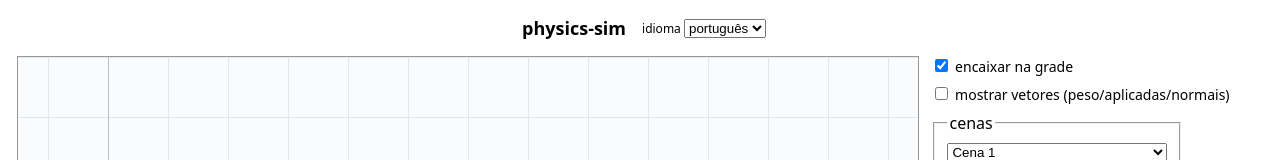
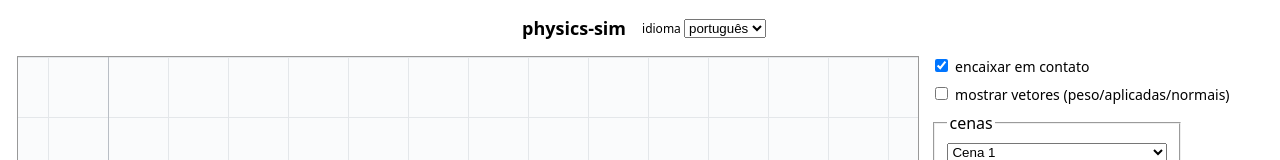
Before and after one commit to Laginho/PhysiSyst, a React (Vite) app: page / in a window 1280 px wide. Shown: the top 160 px of the page. Built offline with nearby package versions, Linux system fonts and the light colour scheme.

Commit message:
feat: snap placements to contact surfaces
Role: MAKE (gpt-5.6-luna)

```diff
--- a/src/App.tsx
+++ b/src/App.tsx
@@ -33,6 +33,7 @@ import {
   type BodyPatch,
 } from './editor/doc'
 import { bodyAtPoint, worldToLocal } from './editor/hitTest'
+import { resolveContactSnap } from './editor/contactSnap'
 import {
   alphaFromLocal,
   clampAlphaDeg,
@@ -40,8 +41,6 @@ import {
   HANDLE_SIZE_PX,
   minDimension,
   pickHandle,
-  snapMovePosition,
-  snapPoint,
 } from './editor/handles'
 import { drawArrow, drawGrid, drawScene } from './render/draw'
 import { makeTransform, screenToWorld, type Camera } from './render/transform'
@@ -367,7 +366,7 @@ export default function App() {
     return scene
   })
   const [selectedId, setSelectedId] = useState<string | null>(null)
-  const [snapToGrid, setSnapToGrid] = useState(true)
+  const [contactSnapEnabled, setContactSnapEnabled] = useState(true)
   const [showGlobal, setShowGlobal] = useState(false)
   const [storageWarning, setStorageWarning] = useState<string | null>(initialSeedWarning)
   const [corruptWarningKey, setCorruptWarningKey] = useState<string | null>(null)
@@ -434,7 +433,7 @@ export default function App() {
   )
 
   // Drag interaction: kind + per-kind payload captured at pointer-down.
-  // move/resize consume snap; rotate and α are deliberately unsnapped (angle inputs).
+  // Only Body movement consumes Contact snap; handle drags stay unsnapped.
   const dragRef = useRef<
     | { kind: 'move'; id: string; offX: number; offY: number }
     | { kind: 'rotate'; id: string; startAngle: number; startRotation: number }
@@ -741,9 +740,16 @@ export default function App() {
     const raw = eventToWorld(e)
 
     if (drag.kind === 'move') {
-      // Body-origin snap semantics: quantize (pointer - grabOffset).
-      const p = snapMovePosition(raw, drag.offX, drag.offY, CAMERA.pixelsPerMeter, snapToGrid)
-      setDoc((d) => updateBody(d, drag.id, { position: p }))
+      setDoc((d) => {
+        const body = d.bodies.find((candidate) => candidate.id === drag.id)
+        if (!body) return d
+        const proposed = {
+          ...body,
+          position: { x: raw.x - drag.offX, y: raw.y - drag.offY },
+        }
+        const snapped = resolveContactSnap(proposed, d.bodies, CAMERA.pixelsPerMeter, contactSnapEnabled)
+        return updateBody(d, drag.id, { position: snapped.position, rotation: snapped.rotation })
+      })
       return
     }
 
@@ -763,8 +769,8 @@ export default function App() {
       return
     }
 
-    // resize: snapped pointer -> local frame -> shape params (height stays derived).
-    const local = worldToLocal(body, snapPoint(raw, CAMERA.pixelsPerMeter, snapToGrid))
+    // Resize follows the pointer exactly; Contact snap applies only to Body movement.
+    const local = worldToLocal(body, raw)
     switch (body.shape) {
       case 'rectangle':
         setDoc((d) =>
@@ -788,11 +794,11 @@ export default function App() {
     dragRef.current = null
   }
 
-  /** Palette creation: sensible dynamic defaults at the view center (snapped when on). */
+  /** Palette creation: sensible dynamic defaults at the exact view center. */
   function addShape(shape: Body['shape']) {
     const prefix = shape === 'rectangle' ? 'retangulo' : shape === 'circle' ? 'bola' : 'cunha'
     const center = screenToWorld(TRANSFORM, CANVAS_W / 2, CANVAS_H / 2)
-    const position = snapPoint(center, CAMERA.pixelsPerMeter, snapToGrid)
+    const position = center
     const id = freshId(doc, prefix)
     const common = { id, position, mass: 1, fixed: false, rotation: 0 } as const
     const body: Body =
@@ -878,10 +884,10 @@ export default function App() {
           <label style={{ fontSize: 14 }}>
             <input
               type="checkbox"
-              checked={snapToGrid}
-              onChange={(e) => setSnapToGrid(e.target.checked)}
+              checked={contactSnapEnabled}
+              onChange={(e) => setContactSnapEnabled(e.target.checked)}
             />{' '}
-            {t('panel.snapToGrid')}
+            {t('panel.contactSnap')}
           </label>
           <label style={{ fontSize: 14 }}>
             <input
--- /dev/null
+++ b/src/editor/contactSnap.ts
@@ -0,0 +1,144 @@
+import type { Body, Vec2 } from '../scene'
+
+export const CONTACT_SNAP_TOLERANCE_PX = 10
+
+interface Segment {
+  a: Vec2
+  b: Vec2
+}
+
+function localToWorld(body: Body, point: Vec2): Vec2 {
+  const c = Math.cos(body.rotation)
+  const s = Math.sin(body.rotation)
+  return {
+    x: body.position.x + c * point.x - s * point.y,
+    y: body.position.y + s * point.x + c * point.y,
+  }
+}
+
+function polygonVertices(body: Body): Vec2[] {
+  switch (body.shape) {
+    case 'rectangle':
+      return [
+        { x: -body.width / 2, y: -body.height / 2 },
+        { x: body.width / 2, y: -body.height / 2 },
+        { x: body.width / 2, y: body.height / 2 },
+        { x: -body.width / 2, y: body.height / 2 },
+      ].map((point) => localToWorld(body, point))
+    case 'triangle': {
+      const height = body.base * Math.tan((body.alpha * Math.PI) / 180)
+      return [
+        { x: 0, y: 0 },
+        { x: body.base, y: 0 },
+        { x: body.base, y: height },
+      ].map((point) => localToWorld(body, point))
+    }
+    case 'circle':
+      return []
+  }
+}
+
+function segments(body: Body): Segment[] {
+  const vertices = polygonVertices(body)
+  return vertices.map((a, index) => ({ a, b: vertices[(index + 1) % vertices.length]! }))
+}
+
+function closestPoint(point: Vec2, segment: Segment): Vec2 {
+  const dx = segment.b.x - segment.a.x
+  const dy = segment.b.y - segment.a.y
+  const lengthSquared = dx * dx + dy * dy
+  const t = Math.max(
+    0,
+    Math.min(1, ((point.x - segment.a.x) * dx + (point.y - segment.a.y) * dy) / lengthSquared),
+  )
+  return { x: segment.a.x + t * dx, y: segment.a.y + t * dy }
+}
+
+function normalizeAxisAngle(raw: number): number {
+  let angle = raw
+  while (angle >= Math.PI / 2) angle -= Math.PI
+  while (angle < -Math.PI / 2) angle += Math.PI
+  return angle
+}
+
+function axisAngle(segment: Segment): number {
+  return normalizeAxisAngle(Math.atan2(segment.b.y - segment.a.y, segment.b.x - segment.a.x))
+}
+
+function contactOffset(dragged: Body, nx: number, ny: number): number {
+  if (dragged.shape === 'circle') return dragged.radius
+  if (dragged.shape === 'rectangle') return dragged.height / 2
+  const nearestProjection = Math.min(
+    ...polygonVertices(dragged).map(
+      (vertex) => (vertex.x - dragged.position.x) * nx + (vertex.y - dragged.position.y) * ny,
+    ),
+  )
+  return -nearestProjection
+}
+
+function snapCandidate(dragged: Body, position: Vec2, tolerance: number, rotation?: number) {
+  const displacement = Math.hypot(position.x - dragged.position.x, position.y - dragged.position.y)
+  if (displacement > tolerance) return null
+  const body: Body =
+    dragged.shape === 'rectangle'
+      ? { ...dragged, position, rotation: rotation ?? dragged.rotation }
+      : { ...dragged, position }
+  return { body, displacement }
+}
+
+/** Pure editor seam: returns the dragged Body at its nearest valid Contact, or unchanged. */
+export function resolveContactSnap(
+  dragged: Body,
+  neighbors: readonly Body[],
+  pixelsPerMeter: number,
+  enabled: boolean,
+): Body {
+  if (!enabled) return dragged
+
+  const tolerance = CONTACT_SNAP_TOLERANCE_PX / pixelsPerMeter
+  let best: { body: Body; displacement: number } | null = null
+
+  for (const neighbor of neighbors) {
+    if (neighbor.id === dragged.id) continue
+    if (neighbor.shape === 'circle') {
+      const dx = dragged.position.x - neighbor.position.x
+      const dy = dragged.position.y - neighbor.position.y
+      const distance = Math.hypot(dx, dy)
+      const nx = distance > 0 ? dx / distance : 1
+      const ny = distance > 0 ? dy / distance : 0
+      const draggedOffset = contactOffset(dragged, nx, ny)
+      const position = {
+        x: neighbor.position.x + nx * (neighbor.radius + draggedOffset),
+        y: neighbor.position.y + ny * (neighbor.radius + draggedOffset),
+      }
+      const candidate = snapCandidate(
+        dragged,
+        position,
+        tolerance,
+        normalizeAxisAngle(Math.atan2(ny, nx) + Math.PI / 2),
+      )
+      if (candidate && (!best || candidate.displacement < best.displacement)) best = candidate
+      continue
+    }
+    for (const segment of segments(neighbor)) {
+      const onSurface = closestPoint(dragged.position, segment)
+      const dx = dragged.position.x - onSurface.x
+      const dy = dragged.position.y - onSurface.y
+      const distance = Math.hypot(dx, dy)
+      const edgeDx = segment.b.x - segment.a.x
+      const edgeDy = segment.b.y - segment.a.y
+      const edgeLength = Math.hypot(edgeDx, edgeDy)
+      const nx = distance > 0 ? dx / distance : -edgeDy / edgeLength
+      const ny = distance > 0 ? dy / distance : edgeDx / edgeLength
+      const surfaceOffset = contactOffset(dragged, nx, ny)
+      const position = {
+        x: onSurface.x + nx * surfaceOffset,
+        y: onSurface.y + ny * surfaceOffset,
+      }
+      const candidate = snapCandidate(dragged, position, tolerance, axisAngle(segment))
+      if (candidate && (!best || candidate.displacement < best.displacement)) best = candidate
+    }
+  }
+
+  return best?.body ?? dragged
+}
--- a/src/editor/handles.ts
+++ b/src/editor/handles.ts
@@ -1,5 +1,4 @@
 import type { Body, Vec2 } from '../scene'
-import { gridSpacing } from '../render/draw'
 import { worldToScreen, type ScreenTransform } from '../render/transform'
 
 /** Visual handle size in screen px (zoom-independent by construction). */
@@ -83,35 +82,6 @@ export function pickHandle(handles: Handle[], sx: number, sy: number): Handle |
   return best
 }
 
-/**
- * Quantizes a pointer position to nearest-gridline world coordinates when snap
- * is on. Snap applies to the DRAGGED ANCHOR only (body origin on move,
- * handle point on resize/placement) — never per-vertex, and not to rotation
- * or α drags, whose input is an angle rather than a position.
- */
-export function snapPoint(p: Vec2, pixelsPerMeter: number, enabled: boolean): Vec2 {
-  if (!enabled) return p
-  const step = gridSpacing(pixelsPerMeter)
-  return {
-    x: Math.round(p.x / step) * step,
-    y: Math.round(p.y / step) * step,
-  }
-}
-
-/**
- * Move-snap with BODY-ORIGIN semantics: quantize (pointer − grabOffset) so the
- * body's origin lands exactly on gridlines regardless of where it was grabbed.
- */
-export function snapMovePosition(
-  pointer: Vec2,
-  offX: number,
-  offY: number,
-  pixelsPerMeter: number,
-  enabled: boolean,
-): Vec2 {
-  return snapPoint({ x: pointer.x - offX, y: pointer.y - offY }, pixelsPerMeter, enabled)
-}
-
 /** α clamp shared by α-handle drags and panel numeric entry. */
 export function clampAlphaDeg(deg: number): number {
   return Math.min(ALPHA_MAX_DEG, Math.max(ALPHA_MIN_DEG, deg))
--- a/src/i18n/en.ts
+++ b/src/i18n/en.ts
@@ -10,7 +10,7 @@ export const en = {
   'palette.rectangle': 'rectangle',
   'palette.circle': 'ball',
   'palette.triangle': 'wedge',
-  'panel.snapToGrid': 'snap to grid',
+  'panel.contactSnap': 'snap to contact',
   'panel.showVectors': 'show vectors (weight/applied/normals)',
   'panel.gLabel': 'g (m/s²)',
   'panel.particleMode': 'particle mode — rigid body (lock rotations)',
--- a/src/i18n/pt-BR.ts
+++ b/src/i18n/pt-BR.ts
@@ -10,7 +10,7 @@ export const ptBR = {
   'palette.rectangle': 'retângulo',
   'palette.circle': 'bola',
   'palette.triangle': 'cunha',
-  'panel.snapToGrid': 'encaixar na grade',
+  'panel.contactSnap': 'encaixar em contato',
   'panel.showVectors': 'mostrar vetores (peso/aplicadas/normais)',
   'panel.gLabel': 'g (m/s²)',
   'panel.particleMode': 'modo partícula — corpo rígido (trava rotações)',
```
Also changed, not shown: 1 other file (tests, documents, lock files or other folders).
